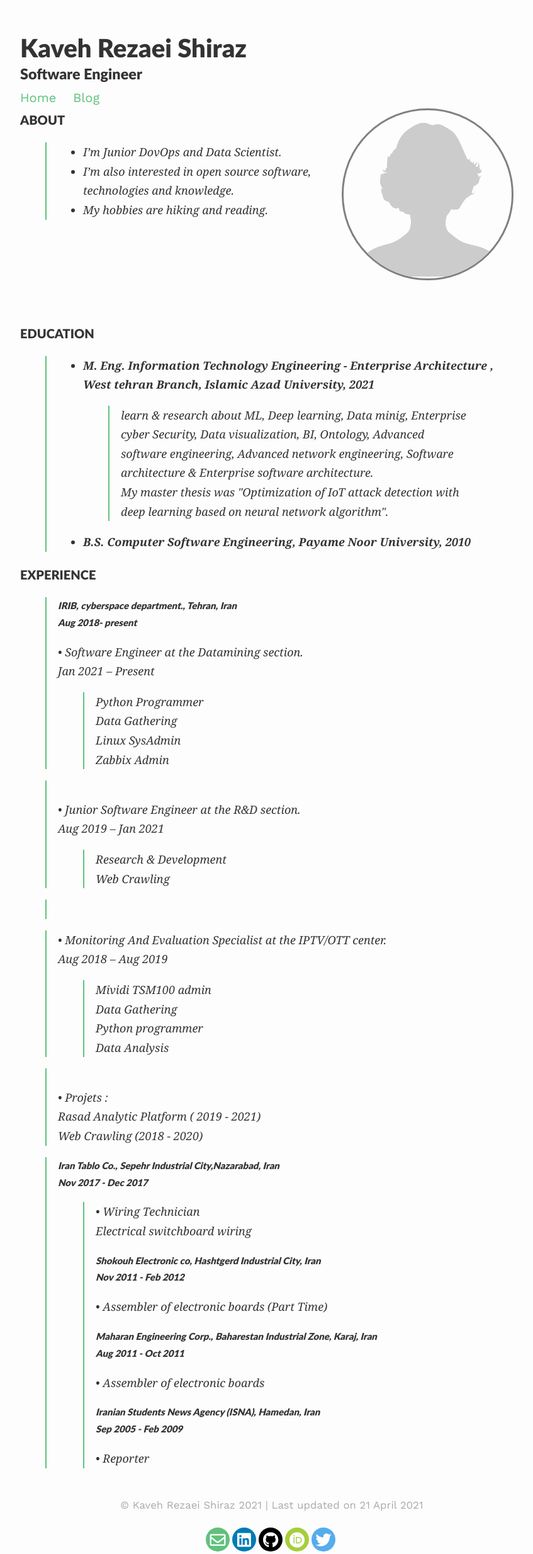
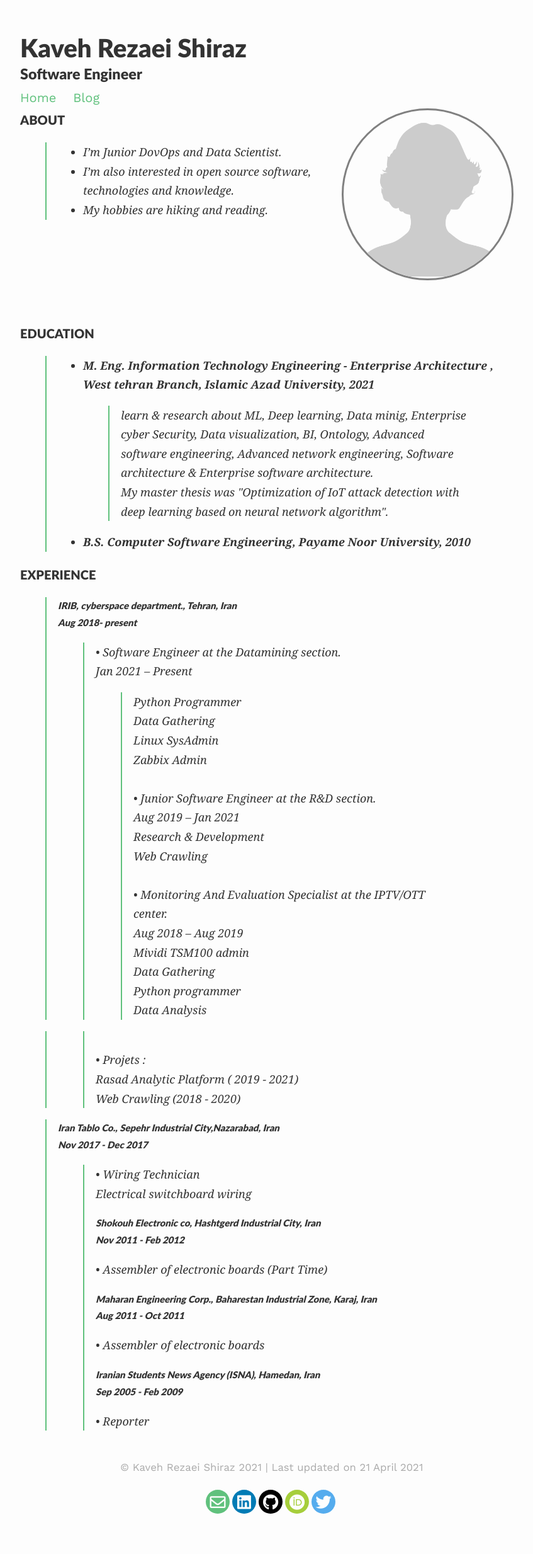
Before and after one commit to KavehRS/website, a Jekyll site: the page built from index.md, in a window 1280 px wide. Shown: the whole page at 63% size, without its empty margins (208-1055 px from the left). Built offline with Jekyll 4.4.1, drawn with Linux system fonts in a browser that asks for light colours; nearby versions of some CDN libraries; after the commit the page ends 2407 px from its top, so only the background shows below that.

Commit message:
Update index.md

```diff
--- a/index.md
+++ b/index.md
@@ -36,30 +36,26 @@ The social-icons footer can be used to link profiles from GitHub, OrcID and Reas
 #### EXPERIENCE
 
 > ##### IRIB, cyberspace department., Tehran, Iran<br> Aug 2018- present
-> •	Software Engineer at the Datamining section.<br> Jan 2021 – Present<br>
->> Python Programmer<br>
->> Data Gathering<br>
->> Linux SysAdmin<br>
->> Zabbix Admin<br>
+>> •	Software Engineer at the Datamining section.<br> Jan 2021 – Present<br>
+>>> Python Programmer<br>
+>>> Data Gathering<br>
+>>> Linux SysAdmin<br>
+>>> Zabbix Admin<br>
+>> ‌ <br>
+>> •	Junior Software Engineer at the R&D section.<br> Aug 2019 – Jan 2021<br>
+>>> Research & Development<br>
+>>> Web Crawling<br>
+>> ‌ <br>
+>> •	Monitoring And Evaluation Specialist at the IPTV/OTT center.<br> Aug 2018 – Aug 2019<br>
+>>> Mividi TSM100 admin<br>
+>>> Data Gathering<br>
+>>> Python programmer<br>
+>>>Data Analysis<br>
 
-> ‌ <br>
-> •	Junior Software Engineer at the R&D section.<br> Aug 2019 – Jan 2021<br>
->> Research & Development<br>
->> Web Crawling<br>
-
-> ‌ <br>
-
-
-> •	Monitoring And Evaluation Specialist at the IPTV/OTT center.<br> Aug 2018 – Aug 2019<br>
->> Mividi TSM100 admin<br>
->> Data Gathering<br>
->> Python programmer<br>
->>Data Analysis<br>
-
-> ‌ <br>
-> •	Projets :<br>
-> Rasad Analytic Platform ( 2019 - 2021)<br>
-> Web Crawling (2018 - 2020)<br>
+>> ‌ <br>
+>> •	Projets :<br>
+>> Rasad Analytic Platform ( 2019 - 2021)<br>
+>> Web Crawling (2018 - 2020)<br>
 
 > ##### Iran Tablo Co., Sepehr Industrial City,Nazarabad, Iran<br> Nov 2017 - Dec 2017<br>
 >> •	Wiring Technician<br> Electrical switchboard wiring<br>
```
